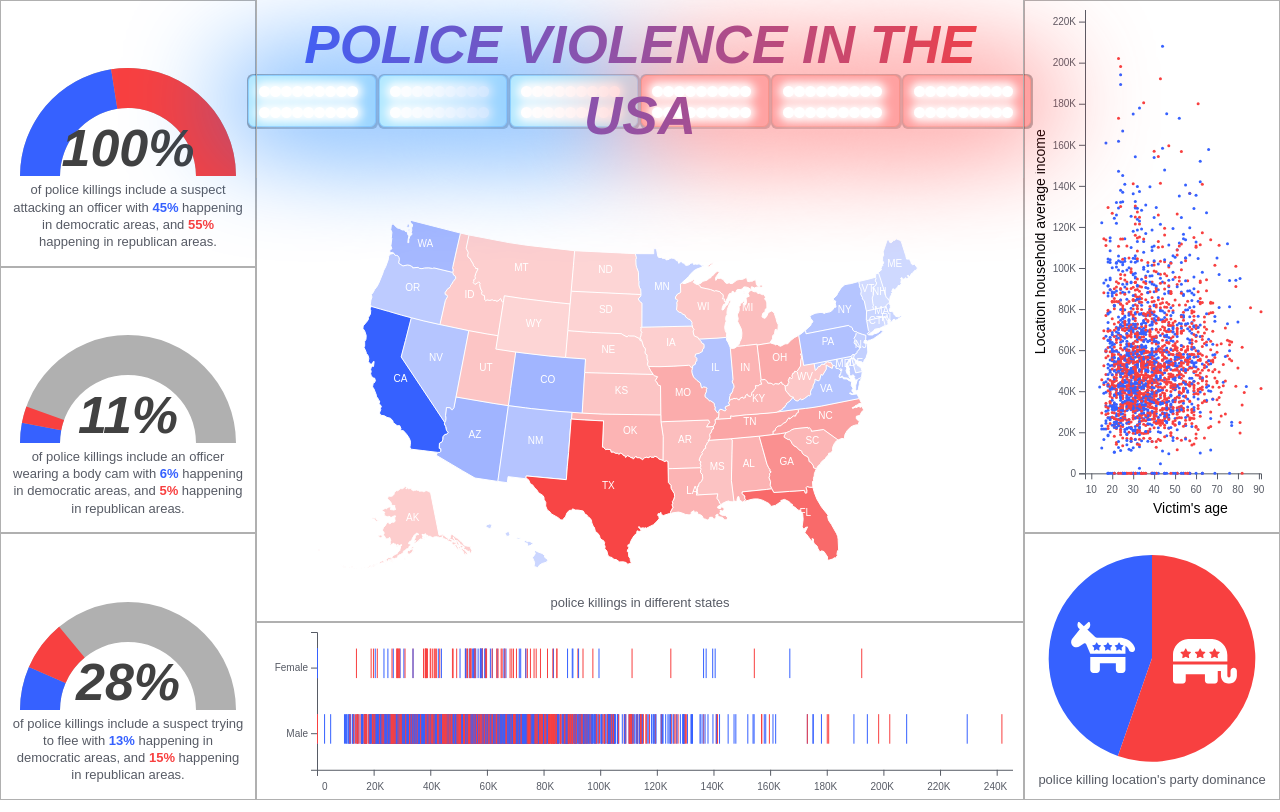
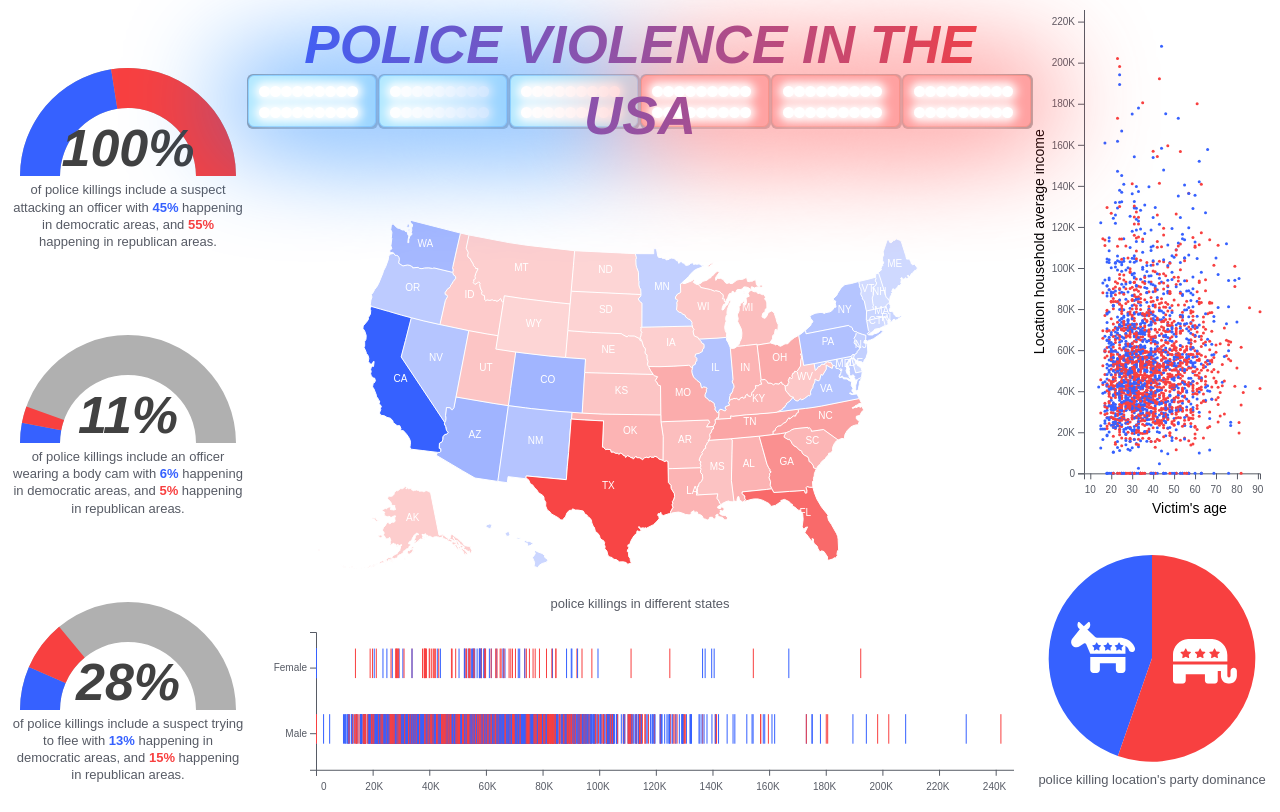
Before and after one commit to dlukyan/cpsc-6030, a React app: page /#/ in a window 1280 px wide. Built offline with nearby package versions, Linux system fonts and the light colour scheme.

Commit message:
remove layout borders

```diff
--- a/src/components/heading.tsx
+++ b/src/components/heading.tsx
@@ -7,8 +7,8 @@ const useStyles = createUseStyles((theme: Theme) => ({
   text: {
     ...theme.typography.heading,
     gridArea: '1 / 4 / 3 / 13',
-    borderLeft: `1px solid ${theme.colors.empty}`,
-    borderRight: `1px solid ${theme.colors.empty}`,
+    // borderLeft: `1px solid ${theme.colors.empty}`,
+    // borderRight: `1px solid ${theme.colors.empty}`,
     padding: 10,
     height: '100%',
     width: 'auto',
--- a/src/theme.ts
+++ b/src/theme.ts
@@ -163,7 +163,8 @@ const common = {
     padding: 10,
     height: 'auto',
     width: 'auto',
-    border: `1px solid ${theme.colors.empty}`,
+    // border: `1px solid ${theme.colors.empty}`,
+    border: 'none',
     ...common.flexBox,
     ...extra,
   }),
```
